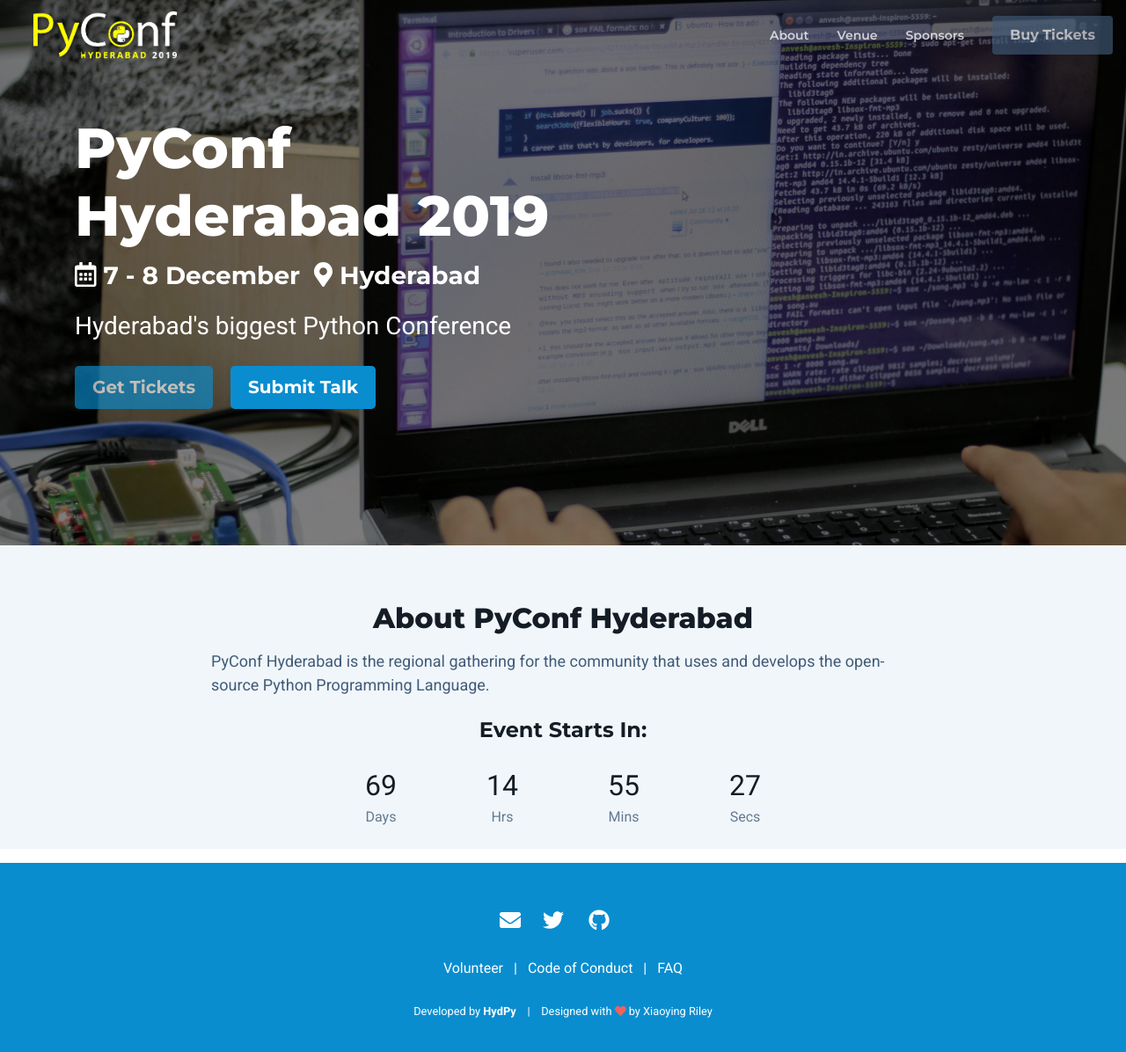
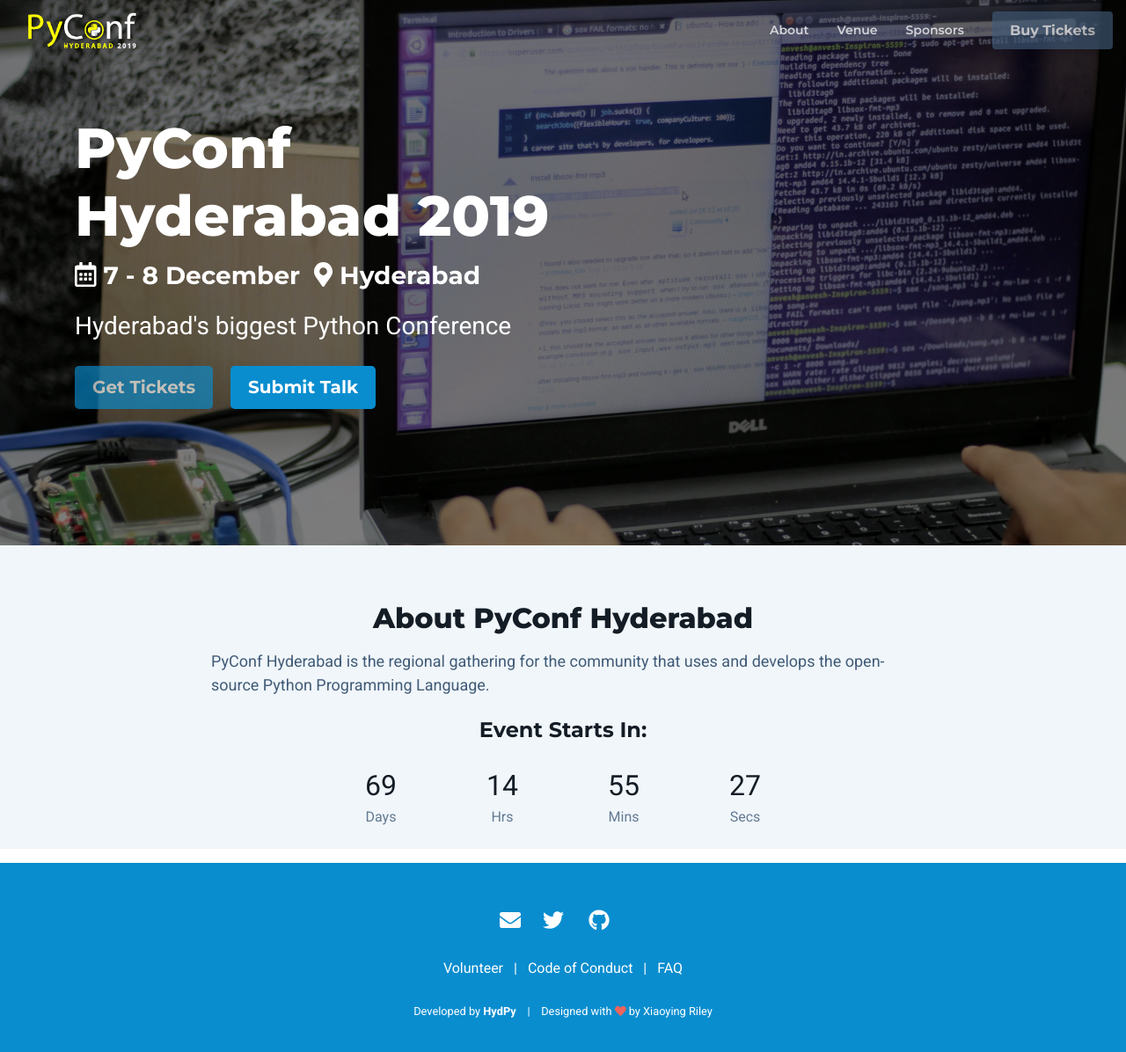
Before and after one commit to HydPy/hydpyconf2019, a Jekyll site: the page built from index.html, in a window 1280 px wide and 1209 px high. Shown: the top 1196 px of the window at 88% size. Built offline with Jekyll 4.4.1, drawn with Linux system fonts in a browser that asks for light colours; nearby versions of some CDN libraries.

Commit message:
updated logo size

```diff
--- a/_sass/theme/_home.scss
+++ b/_sass/theme/_home.scss
@@ -13,7 +13,7 @@
 	}
 
 	.logo-icon {
-		height: 64px;
+		height: 48px;
 		width: auto;
 	}
 
```
